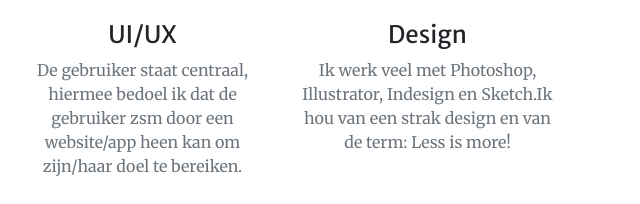
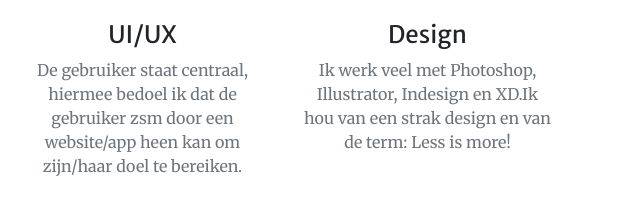
Before and after one commit to NicoledeHaan/Portfolio, a website with bundled scripts: page index.html in a window 1280 px wide. Shown: the part 2342-2546 px from the top of the page, 640-1280 px from the left. Built offline with nearby package versions, Linux system fonts and the light colour scheme.

Commit message:
Update index.html

```diff
--- a/index.html
+++ b/index.html
@@ -209,7 +209,7 @@
           <div class="mt-5">
             <i class="fas fa-4x fa-heart text-primary mb-4"></i>
             <h3 class="h4 mb-2">Design</h3>
-            <p class="text-muted mb-0">Ik werk veel met Photoshop, Illustrator, Indesign en Sketch.Ik hou van een strak design en van de term: Less is more!</p>
+            <p class="text-muted mb-0">Ik werk veel met Photoshop, Illustrator, Indesign en XD.Ik hou van een strak design en van de term: Less is more!</p>
           </div>
         </div>
       </div>
```
